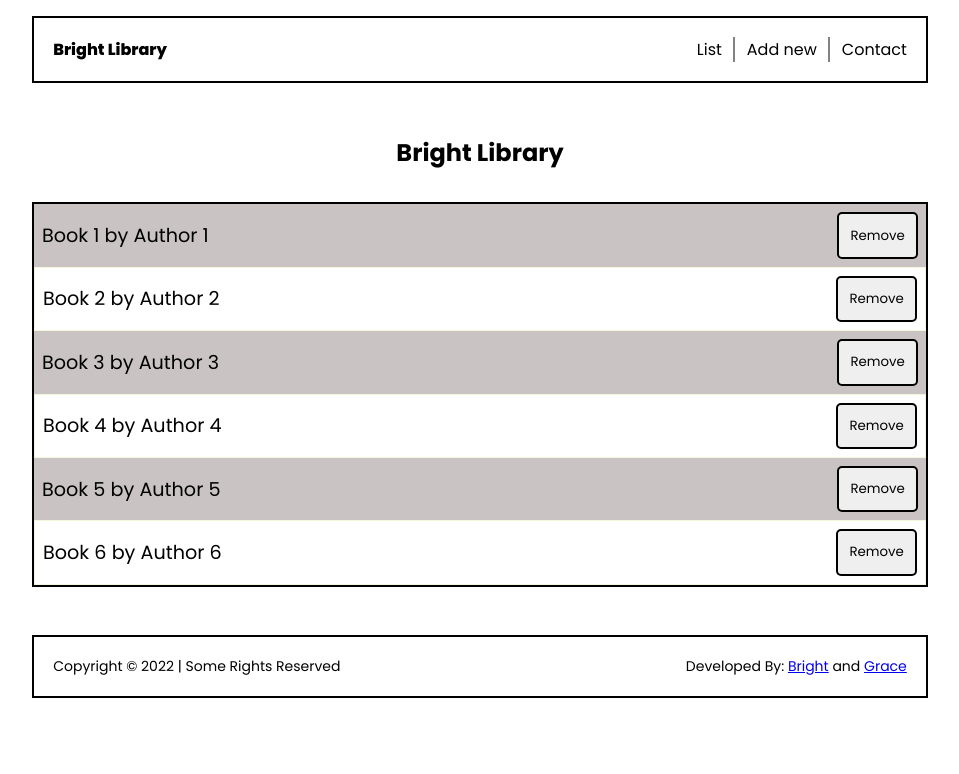
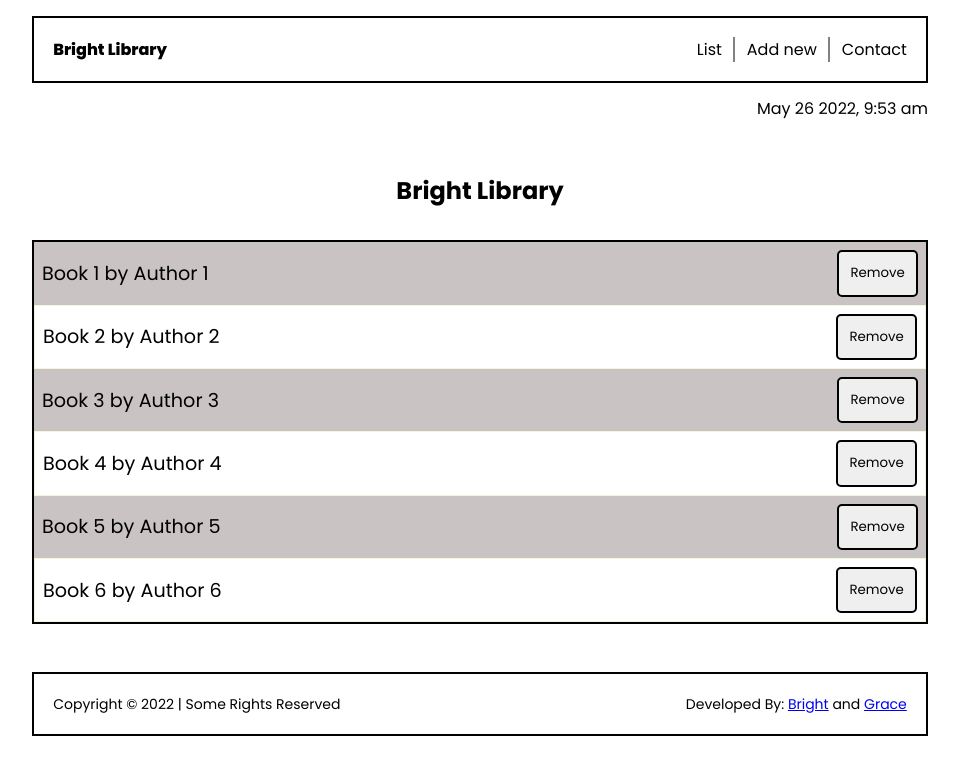
Before and after one commit to kwekubright/Awesome_Books, a website: page index.html in a window 1280 px wide. Shown: the whole page, without its empty margins (160-1119 px from the left). Drawn offline with Linux system fonts and the light colour scheme.

Commit message:
Add time section
add time section

```diff
--- a/index.html
+++ b/index.html
@@ -1,5 +1,6 @@
 <!DOCTYPE html>
 <html lang="en">
+
 <head>
   <meta charset="UTF-8" />
   <meta name="viewport" content="width=device-width, initial-scale=1.0" />
@@ -7,6 +8,7 @@
   <link rel="stylesheet" href="style.css" />
   <title>Awesome Books List</title>
 </head>
+
 <body>
   <header class="flex flex-justify-center">
     <nav class="flex flex-justify-center">
@@ -29,6 +31,12 @@
     </nav>
   </header>
 
+  <section class="date-section flex flex-justify-center">
+    <div class="set-date flex flex-justify-center flex-end">
+      <p id="current-date"></p>
+    </div>
+  </section>
+
   <section id="lists" class="main-container flex-column show">
     <div>
       <h1 class="book-header">Bright Library</h1>
@@ -38,28 +46,14 @@
 
   <section id="add-book" class="flex hide">
     <div class="add-book-form flex flex-column">
-        <div
-          class="section-title flex flex-column flex-justify-center flex-align-center"
-        >
+      <div class="section-title flex flex-column flex-justify-center flex-align-center">
         <h3 class="book-header">Add new book</h3>
       </div>
       <form id="add-book-form" action="#" class="flex flex-column">
-          <input
-            type="text"
-            class="book-title-input"
-            id="book-title-input"
-            placeholder="Enter the book's title"
-            required
-            maxlength="250"
-          />
-          <input
-            type="text"
-            class="book-author-input"
-            id="book-author-input"
-            placeholder="Enter author name"
-            required
-            maxlength="60"
-          />
+        <input type="text" class="book-title-input" id="book-title-input" placeholder="Enter the book's title" required
+          maxlength="250" />
+        <input type="text" class="book-author-input" id="book-author-input" placeholder="Enter author name" required
+          maxlength="60" />
         <div class="flex form-btn">
           <button id="add-button" class="btn" type="submit">Add book</button>
         </div>
@@ -67,10 +61,7 @@
     </div>
   </section>
 
-    <section
-      id="contact-section"
-      class="contact-section flex flex-justify-center flex-column hide"
-    >
+  <section id="contact-section" class="contact-section flex flex-justify-center flex-column hide">
     <div class="flex flex-justify-center flex-column">
       <div class="flex flex-justify-center flex-column flex-align-center">
         <h1>Contact Information</h1>
--- a/js/nav.js
+++ b/js/nav.js
@@ -1,60 +1,102 @@
 // Let's get the menu elements
-const listElement = document.getElementById('list-menu');
-const addElement = document.getElementById('add-menu');
-const contactElement = document.getElementById('contact-menu');
+const listElement = document.getElementById("list-menu");
+const addElement = document.getElementById("add-menu");
+const contactElement = document.getElementById("contact-menu");
 
 // Let's get the sections elements
-const listSection = document.getElementById('lists');
-const addSection = document.getElementById('add-book');
-const contactSection = document.getElementById('contact-section');
+const listSection = document.getElementById("lists");
+const addSection = document.getElementById("add-book");
+const contactSection = document.getElementById("contact-section");
 
-// Function to show a section and hide the other sections
+// Function to show a section and hide other sections.
 function showSection(e, sectionId) {
   e.preventDefault();
   const target = document.getElementById(sectionId);
   const targetClasses = target.classList;
-  targetClasses.add('show');
+  targetClasses.add("show");
 
   switch (sectionId) {
-    case 'lists':
+    case "lists":
       // Show lists section and hide the others
-      listSection.classList.remove('hide');
-      addSection.classList.add('hide');
-      addSection.classList.remove('show');
-      contactSection.classList.add('hide');
-      contactSection.classList.remove('show');
+      listSection.classList.remove("hide");
+      addSection.classList.add("hide");
+      addSection.classList.remove("show");
+      contactSection.classList.add("hide");
+      contactSection.classList.remove("show");
       break;
-    case 'add-book':
+    case "add-book":
       // Show add book section and hide the others
-      addSection.classList.remove('hide');
-      listSection.classList.add('hide');
-      listSection.classList.remove('show');
-      contactSection.classList.add('hide');
-      contactSection.classList.remove('show');
+      addSection.classList.remove("hide");
+      listSection.classList.add("hide");
+      listSection.classList.remove("show");
+      contactSection.classList.add("hide");
+      contactSection.classList.remove("show");
       break;
-    case 'contact-section':
+    case "contact-section":
       // Show contact section and hide the others
-      contactSection.classList.remove('hide');
-      listSection.classList.add('hide');
-      listSection.classList.remove('show');
-      addSection.classList.add('hide');
-      addSection.classList.remove('show');
+      contactSection.classList.remove("hide");
+      listSection.classList.add("hide");
+      listSection.classList.remove("show");
+      addSection.classList.add("hide");
+      addSection.classList.remove("show");
       break;
     default:
   }
 }
 
 // Event listener for list menu
-listElement.addEventListener('click', (e) => {
-  showSection(e, 'lists');
+listElement.addEventListener("click", (e) => {
+  showSection(e, "lists");
 });
 
 // Event listener for add new menu
-addElement.addEventListener('click', (e) => {
-  showSection(e, 'add-book');
+addElement.addEventListener("click", (e) => {
+  showSection(e, "add-book");
 });
 
 // Event listener for contact menu
-contactElement.addEventListener('click', (e) => {
-  showSection(e, 'contact-section');
+contactElement.addEventListener("click", (e) => {
+  showSection(e, "contact-section");
 });
+
+// Sets date in page
+function setDate() {
+  // console.log(element.innerHTML);
+  const monthNames = [
+    "January",
+    "February",
+    "March",
+    "April",
+    "May",
+    "June",
+    "July",
+    "August",
+    "September",
+    "October",
+    "November",
+    "December",
+  ];
+  const d = new Date();
+  const date = d.getDate();
+  const month = monthNames[d.getMonth()];
+  const year = d.getFullYear();
+  const time = formatAMPM(d);
+
+  const dateStr = month + " " + date + " " + year + ", " + time;
+  const element = document.getElementById("current-date");
+  element.innerHTML = dateStr;
+}
+
+const formatAMPM = (date) => {
+  let hours = date.getHours();
+  let minutes = date.getMinutes();
+  let ampm = hours >= 12 ? "pm" : "am";
+  hours = hours % 12;
+  hours = hours ? hours : 12;
+  minutes = minutes.toString().padStart(2, "0");
+  let strTime = hours + ":" + minutes + " " + ampm;
+  return strTime;
+};
+
+// Loads the date function
+setDate();
--- a/style.css
+++ b/style.css
@@ -189,3 +189,12 @@ nav ul {
 .book-header {
   margin-top: 1.25rem;
 }
+
+.flex-end {
+  justify-content: flex-end;
+}
+
+.set-date {
+  width: 70%;
+  padding-top: 0.8rem;
+}
```
Lines whose indentation alone changed are shown as unchanged.
